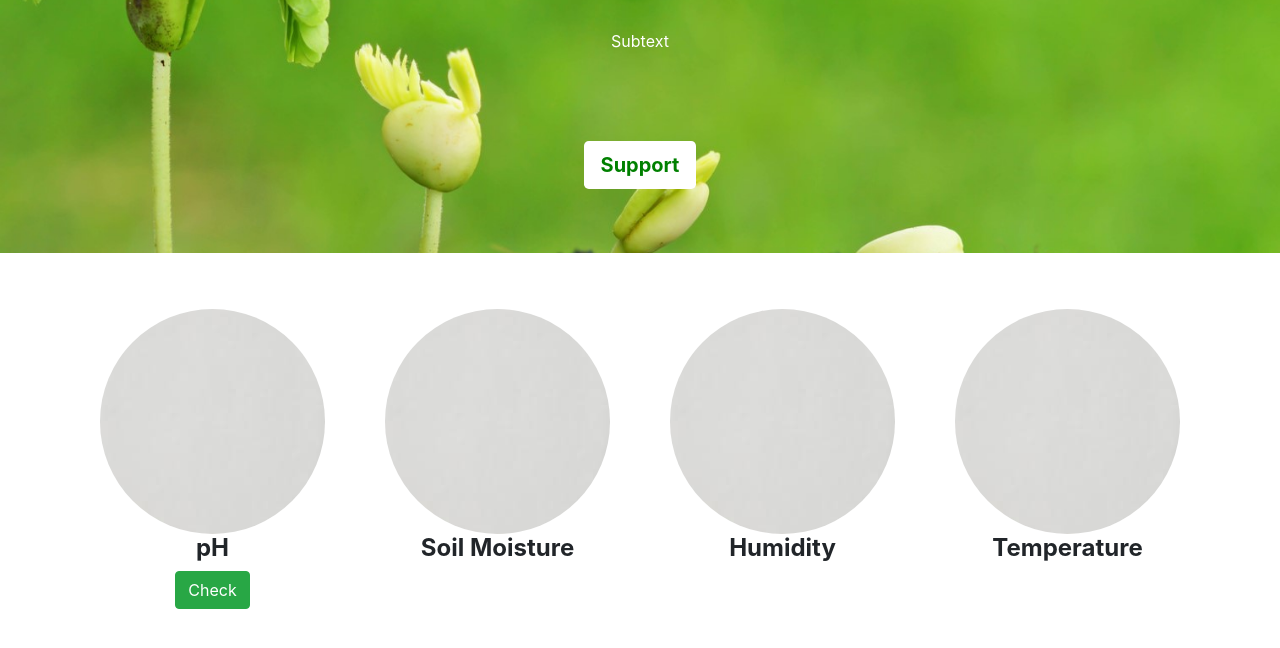
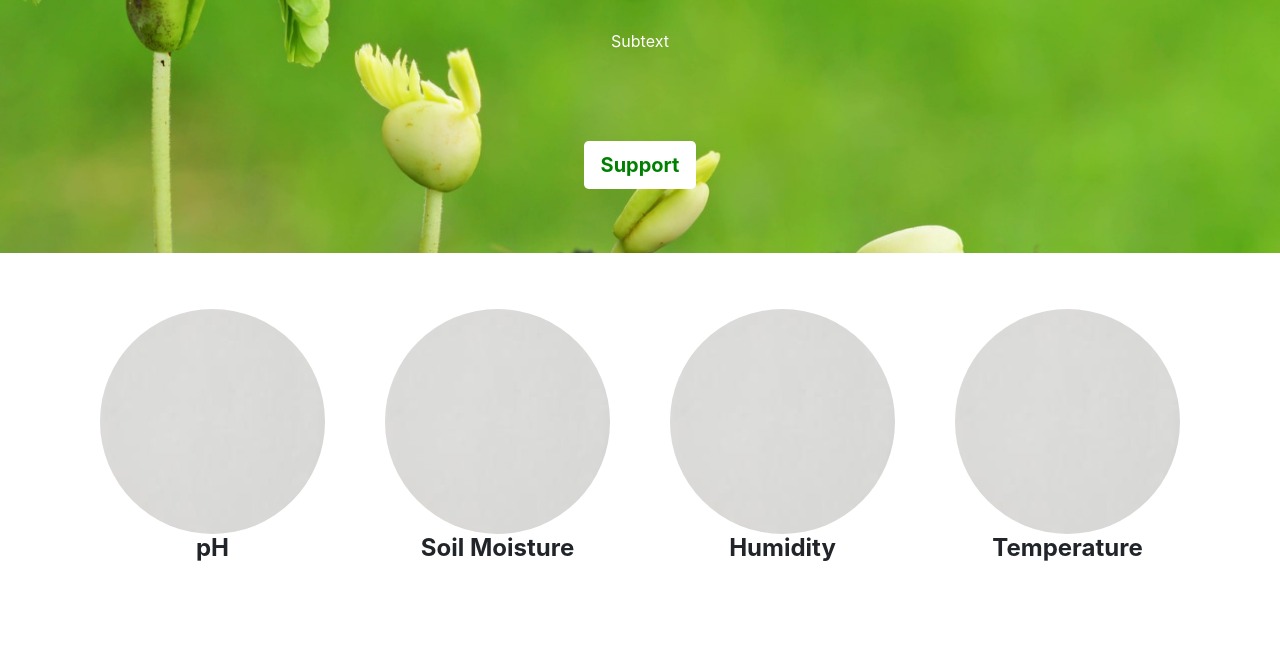
Before and after one commit to tikhsuP/smartAgri, a plain HTML site: page index.html in a window 1280 px wide. Shown: the part 158-806 px from the top of the page. Drawn offline with nearby package versions, Linux system fonts and the light colour scheme.

Commit message:
Update index.html

```diff
--- a/index.html
+++ b/index.html
@@ -53,8 +53,6 @@
       <div class="col-lg-3 col-md-3 col-sm-6 col-xs-12 text-center space">
       <img src="i.jpg" class="rounded-circle mx-auto d-block">
         <h4 class="text-center">pH</h4>
-
-        <a href="#" class="btn btn-success">Check</a>
       </div>
       <div class="col-lg-3 col-md-3 col-sm-6 col-xs-12 text-center space">
       <img src="i.jpg" class="rounded-circle mx-auto d-block">
```
